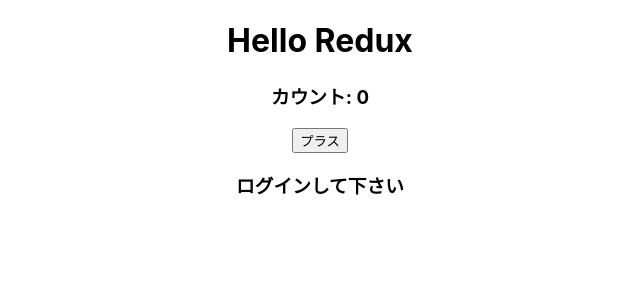
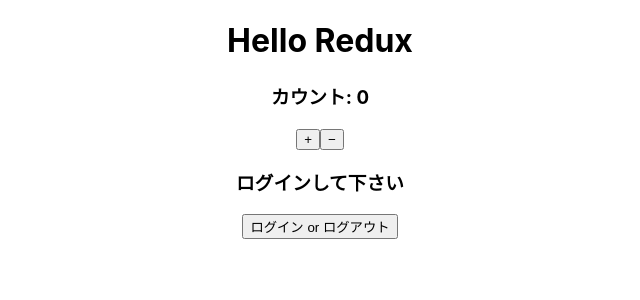
Before and after one commit to kenya6565/redux, a React (Create React App) app: page / in a window 1280 px wide. Shown: the top 300 px of the page, without its empty margins (320-960 px from the left). Built offline with nearby package versions, Linux system fonts and the light colour scheme.

Commit message:
add login action

```diff
--- a/src/App.js
+++ b/src/App.js
@@ -1,7 +1,7 @@
 import logo from "./logo.svg";
 import "./App.css";
 import { useSelector, useDispatch } from "react-redux";
-import { increment } from "./actions";
+import { decrement, increment, login } from "./actions";
 
 function App() {
   // useSelectorを通じてstore内のcounter stateにアクセス
@@ -12,8 +12,11 @@
     <div className="App">
       <h1>Hello Redux</h1>
       <h3>カウント: {counter}</h3>
-      <button onClick={() => dispatch(increment())}>プラス</button>
+      <button onClick={() => dispatch(increment())}>+</button>
+      <button onClick={() => dispatch(decrement())}>−</button>
       {isLogin ? <h3>ログインに成功!</h3> : <h3>ログインして下さい</h3>}
+      <button onClick={() => dispatch(login())}>ログイン or ログアウト</button>
+
     </div>
   );
 }
--- a/src/actions/index.js
+++ b/src/actions/index.js
@@ -9,3 +9,9 @@
     type: "DECREMENT",
   };
 };
+
+export const login = () => {
+  return {
+    type: "LOGIN"
+  }
+}
```
